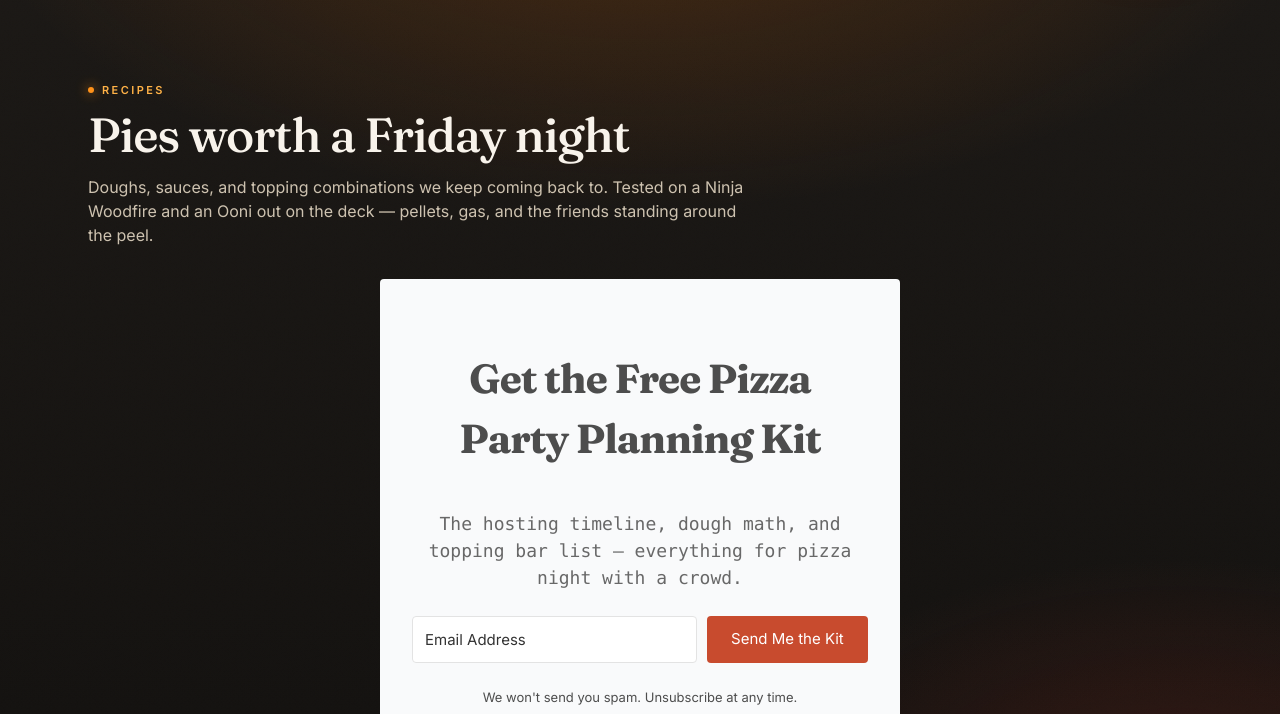
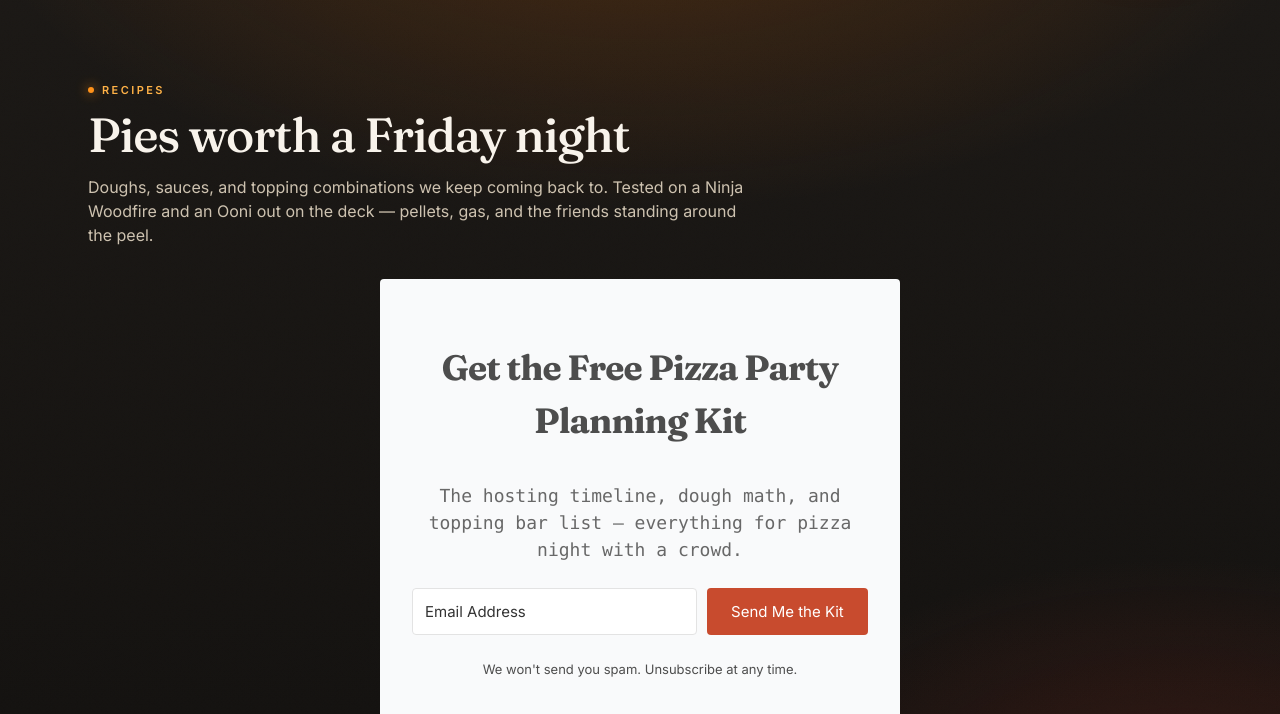
Before and after one commit to mjspinney-star/new-england-crust, an Astro site: page /recipes in a window 1280 px wide. Shown: the part 86-800 px from the top of the page. Built offline with nearby package versions, Linux system fonts and the light colour scheme; Astro itself is replaced by a stand-in of ours.

Commit message:
style: shrink Kit form header text

```diff
--- a/src/components/KitPizzaKitForm.astro
+++ b/src/components/KitPizzaKitForm.astro
@@ -20,4 +20,7 @@
   .kit-form-wrapper .formkit-powered-by-convertkit-container {
     display: none !important;
   }
+  .kit-form-wrapper .formkit-header h2 {
+    font-size: 1.3em !important;
+  }
 </style>
--- a/src/components/KitSignupForm.astro
+++ b/src/components/KitSignupForm.astro
@@ -22,4 +22,7 @@
   .kit-form-wrapper .formkit-powered-by-convertkit-container {
     display: none !important;
   }
+  .kit-form-wrapper .formkit-header h2 {
+    font-size: 1.3em !important;
+  }
 </style>
```
